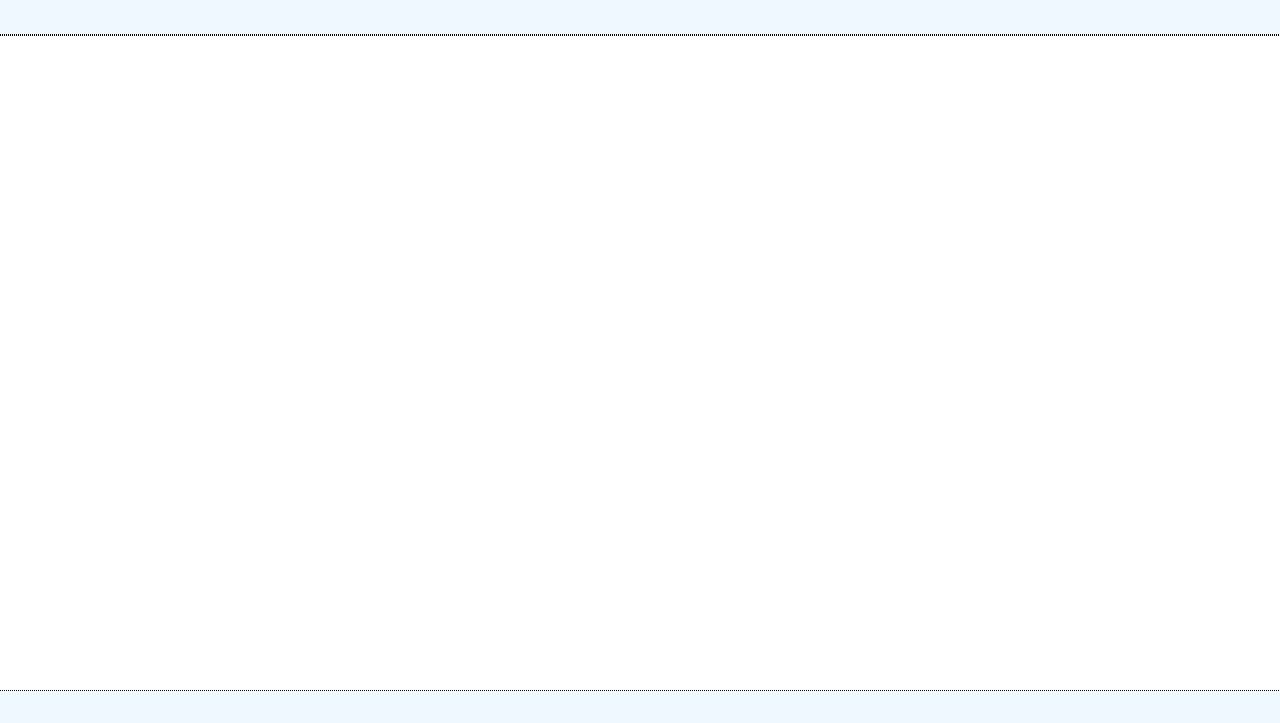
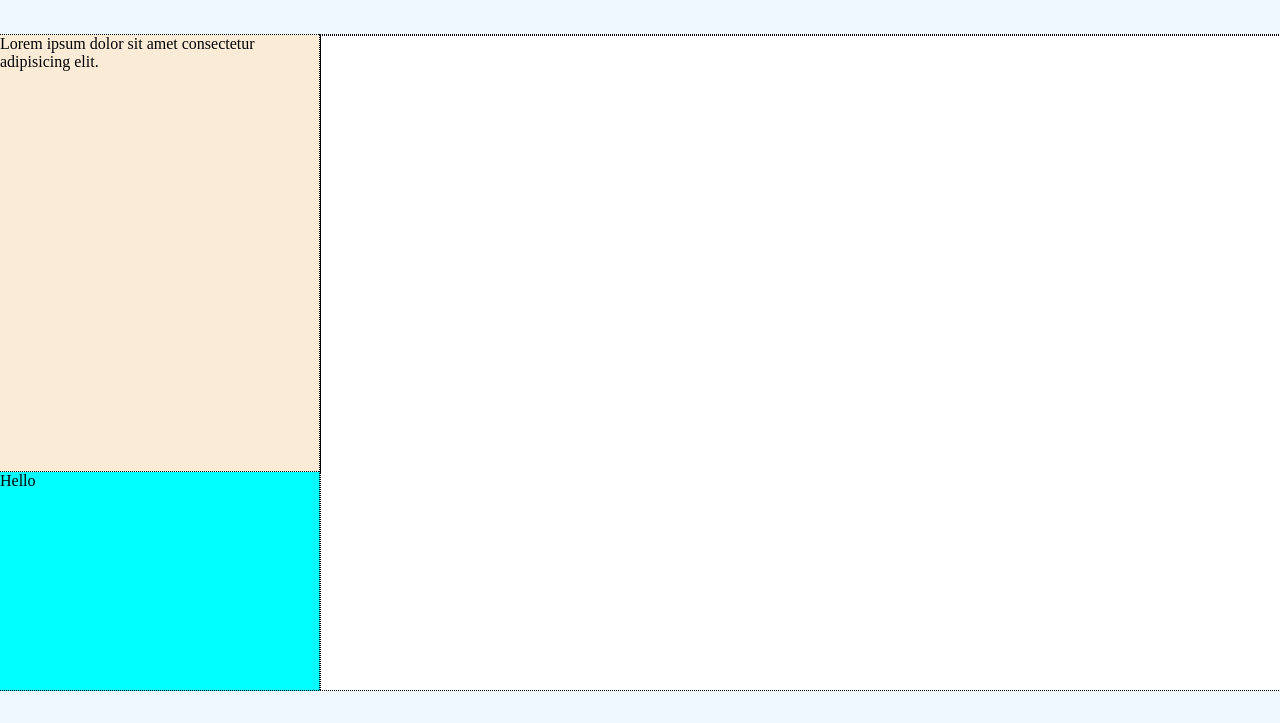
Before and after one commit to looSeeCan/Portfolio, a website: page public/index.html in a window 1280 px wide. Shown: the part 77-800 px from the top of the page. Drawn offline with Linux system fonts and the light colour scheme.

Commit message:
satisfied with environmental setup here. gonna start working on home page

```diff
--- a/app.mjs
+++ b/app.mjs
@@ -1,7 +1,9 @@
 import express from "express";
 import path from "node:path";
+import helmet from "helmet";
 
 const app = express();
+app.use(helmet());
 
 app.use(express.static(path.join(process.cwd(), "dist")));
 
@@ -12,5 +14,3 @@ app.listen(PORT, () => {
 });
 
 // TODO: "main": app.mjs
-
-console.log("message");
--- a/package.json
+++ b/package.json
@@ -12,7 +12,8 @@
   "author": "",
   "license": "ISC",
   "dependencies": {
-    "express": "^4.19.2"
+    "express": "^4.19.2",
+    "helmet": "^7.1.0"
   },
   "devDependencies": {
     "nodemon": "^3.1.4",
--- a/public/css/style.css
+++ b/public/css/style.css
@@ -20,5 +20,36 @@ footer {
 }
 
 main {
+  display: flex;
   flex: 1;
 }
+
+aside {
+  display: flex;
+  flex-direction: column;
+  flex: 1;
+  background-color: lightblue;
+}
+
+aside div:first-of-type {
+  background-color: antiquewhite;
+  flex: 2;
+}
+
+aside div:nth-of-type(2) {
+  flex: 1;
+  background-color: aqua;
+}
+
+section {
+  flex: 3;
+}
+
+@media (max-width: 768px) {
+  main {
+    flex-direction: column;
+  }
+  aside {
+    order: -1;
+  }
+}
--- a/public/index.html
+++ b/public/index.html
@@ -3,6 +3,7 @@
   <head>
     <meta charset="UTF-8" />
     <meta name="viewport" content="width=device-width, initial-scale=1.0" />
+    <link rel="shortcut icon" href="#" />
     <link rel="stylesheet" href="./css/style.css" />
     <title>About Me</title>
   </head>
@@ -11,6 +12,10 @@
       <h1>About Me</h1>
     </header>
     <main>
+      <aside>
+        <div>Lorem ipsum dolor sit amet consectetur adipisicing elit.</div>
+        <div>Hello</div>
+      </aside>
       <section></section>
     </main>
     <footer></footer>
```
Also changed, not shown: 2 other files.
